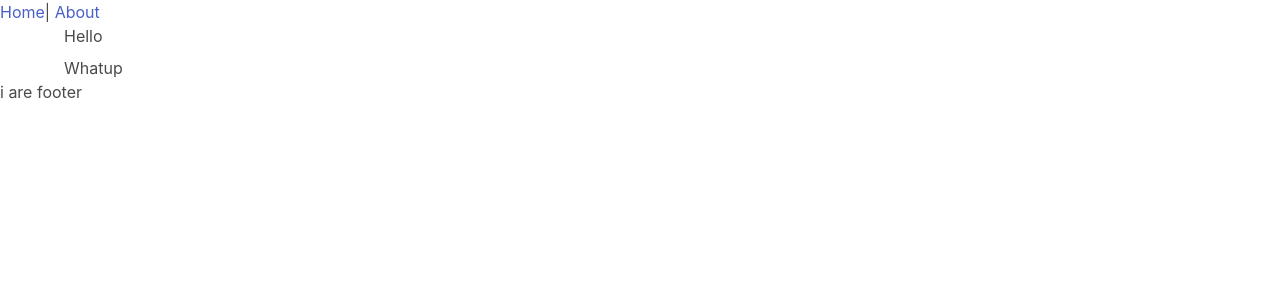
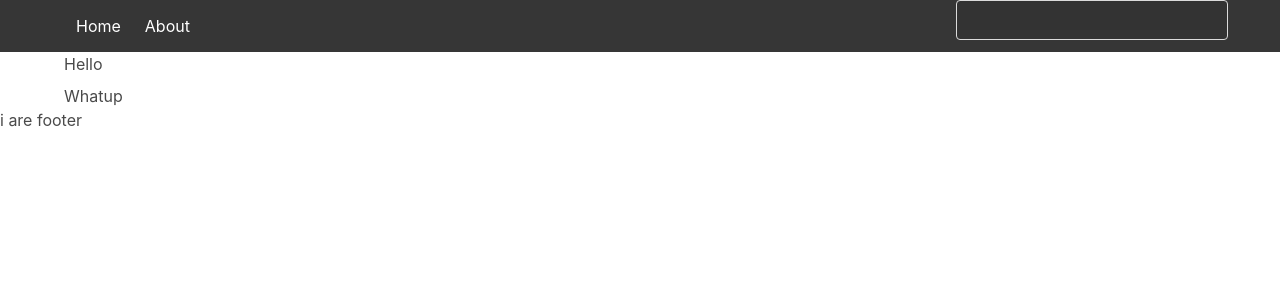
Before and after one commit to kibichii-icode/meme-machine-demo, a Vue app: page / in a window 1280 px wide. Shown: the top 300 px of the page. Built offline with nearby package versions, Linux system fonts and the light colour scheme.

Commit message:
navbar work

```diff
--- a/src/layouts/site/components/SiteHeader.vue
+++ b/src/layouts/site/components/SiteHeader.vue
@@ -1,8 +1,23 @@
 <template>
-  <div>
-    <div id="nav">
-      <router-link to="/">Home</router-link>|
-      <router-link to="/about">About</router-link>
+  <nav id="nav" class="navbar is-dark">
+    <div class="container">
+      <div class="navbar-menu">
+        <div class="navbar-start">
+          <router-link to="/" class="navbar-item">Home</router-link>
+          <router-link to="/about" class="navbar-item">About</router-link>
+        </div>
+        <div class="navbar-end">
+          <form>
+            <input type="search" class="input">
+          </form>
+        </div>
+      </div>
     </div>
-  </div>
+  </nav>
 </template>
+
+<style lang="scss" scoped>
+.input {
+  background: #333;
+}
+</style>
```
